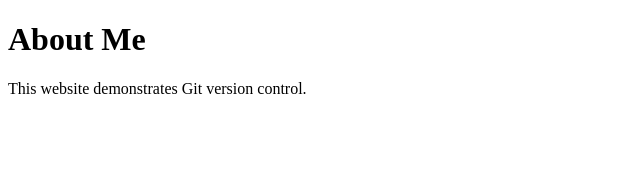
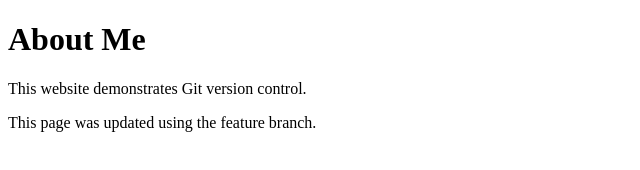
Before and after one commit to m0y0nk/git-assignment, a plain HTML site: page about.html in a window 1280 px wide. Shown: the whole page, without its empty margins (0-640 px from the left). Drawn offline with Linux system fonts and the light colour scheme.

Commit message:
Add additional information to about page

```diff
--- a/about.html
+++ b/about.html
@@ -8,3 +8,4 @@
     <p>This website demonstrates Git version control.</p>
 </body>
 </html>
+<p>This page was updated using the feature branch.</p>
```
